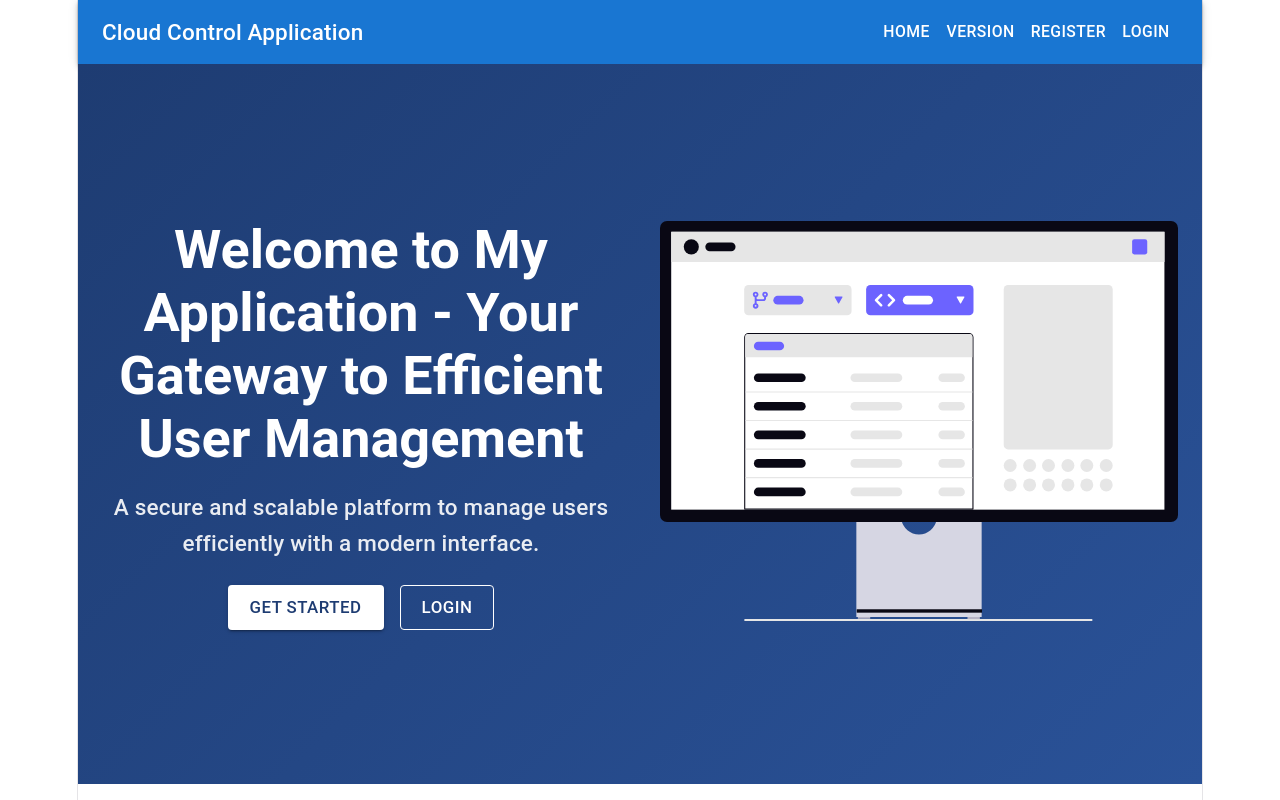
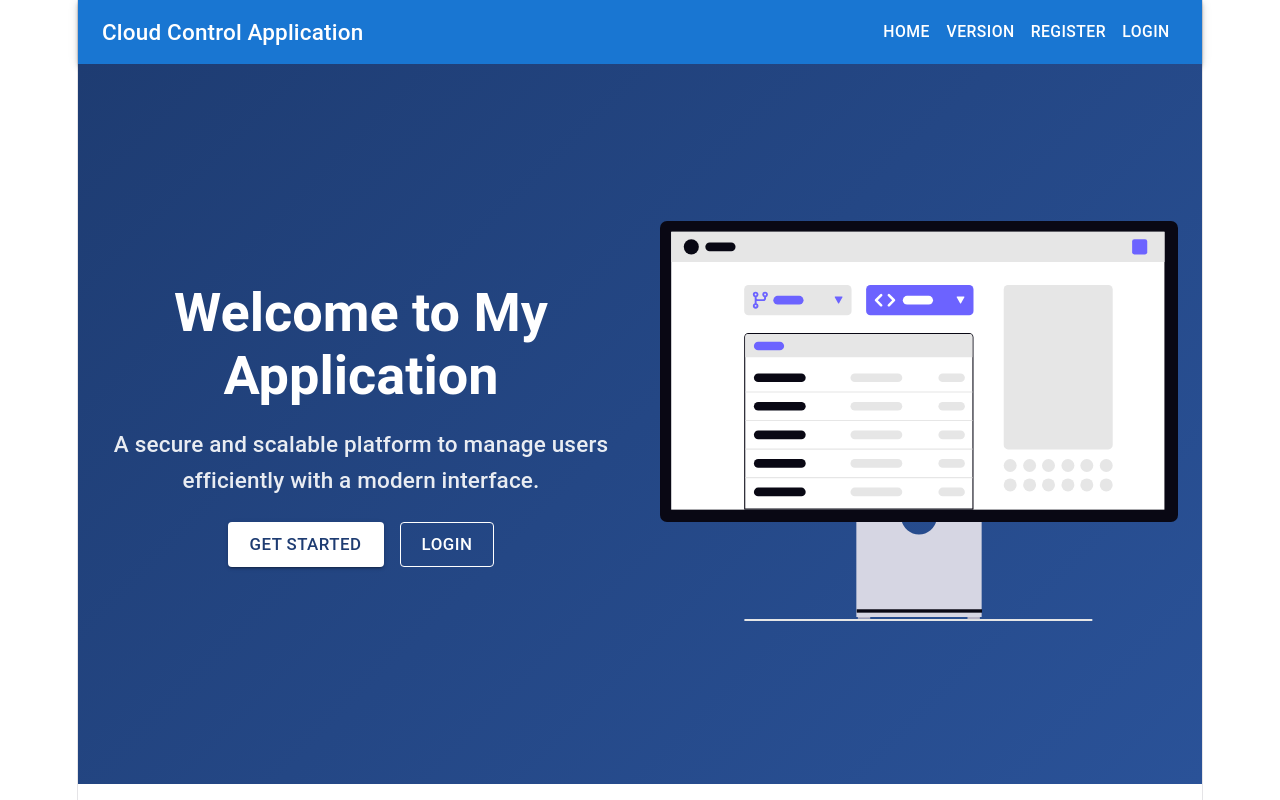
Before and after one commit to AlfinAkash/autodeploy-fullstack-ec2, a React app in the folder frontend/: page / in a window 1280 px wide. Built offline with nearby package versions, Linux system fonts and the light colour scheme; no server answers; the HTML template or start-up script is replaced by a standard one.

Commit message:
Rollback

```diff
--- a/frontend/src/pages/Welcome.jsx
+++ b/frontend/src/pages/Welcome.jsx
@@ -29,7 +29,7 @@ const Welcome = () => {
 
           <Box sx={{ flex: 1 }}>
             <Typography variant="h3" fontWeight="bold" gutterBottom>
-              Welcome to My Application - Your Gateway to Efficient User Management
+              Welcome to My Application
             </Typography>
 
             <Typography variant="h6" sx={{ opacity: 0.9, mb: 3 }}>
```
